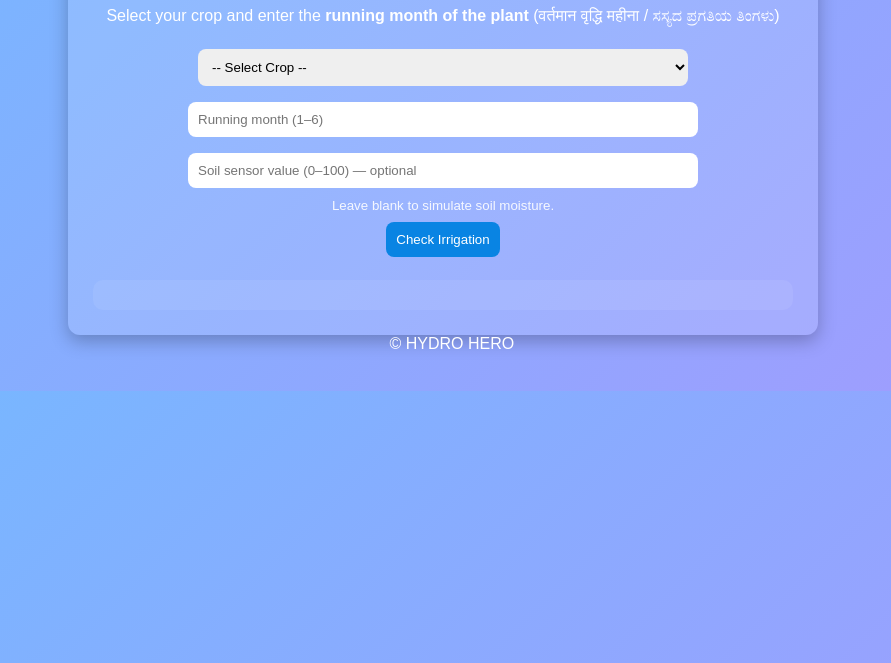
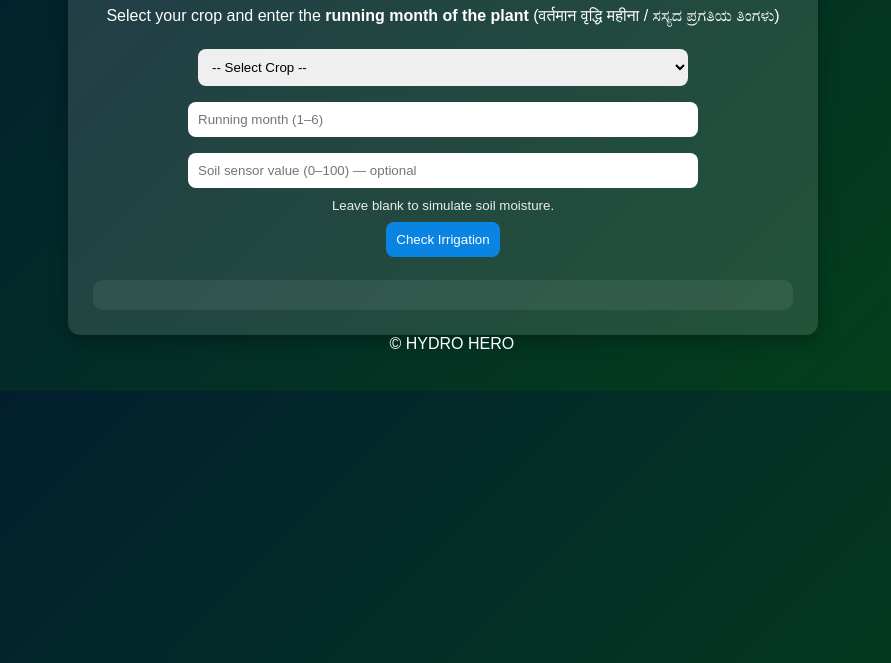
Before and after one commit to Adi140108/FARMER-WEB, a plain HTML site: page index.html in a window 1280 px wide. Shown: the part 137-800 px from the top of the page, without its empty margins (197-1088 px from the left). Drawn offline with Linux system fonts and the light colour scheme.

Commit message:
index.html

```diff
--- a/index.html
+++ b/index.html
@@ -7,7 +7,7 @@
 <style>
   body {
     font-family: 'Poppins', sans-serif;
-    background: linear-gradient(135deg,#74b9ff,#a29bfe);
+    background: linear-gradient(135deg,#021a31,#04431a);
     color:#fff; text-align:center; padding:30px;
   }
   .card {
```
